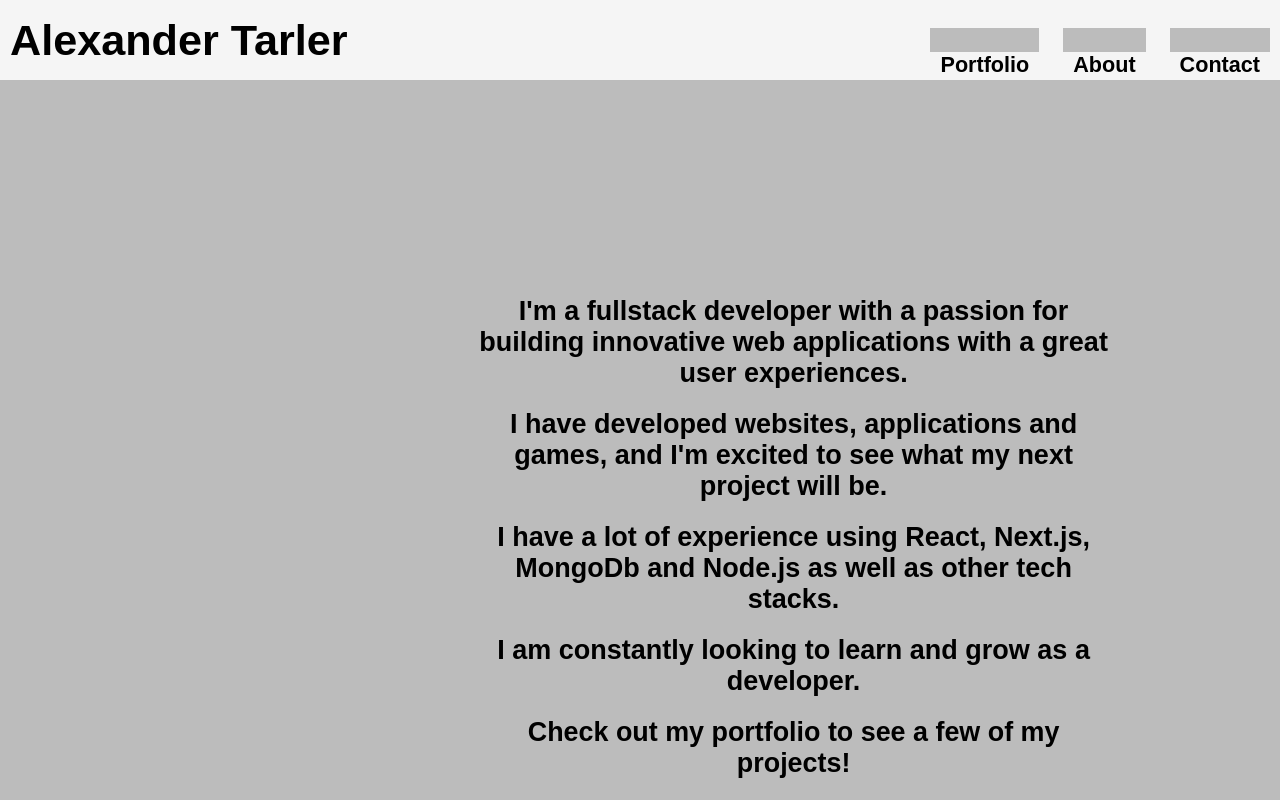
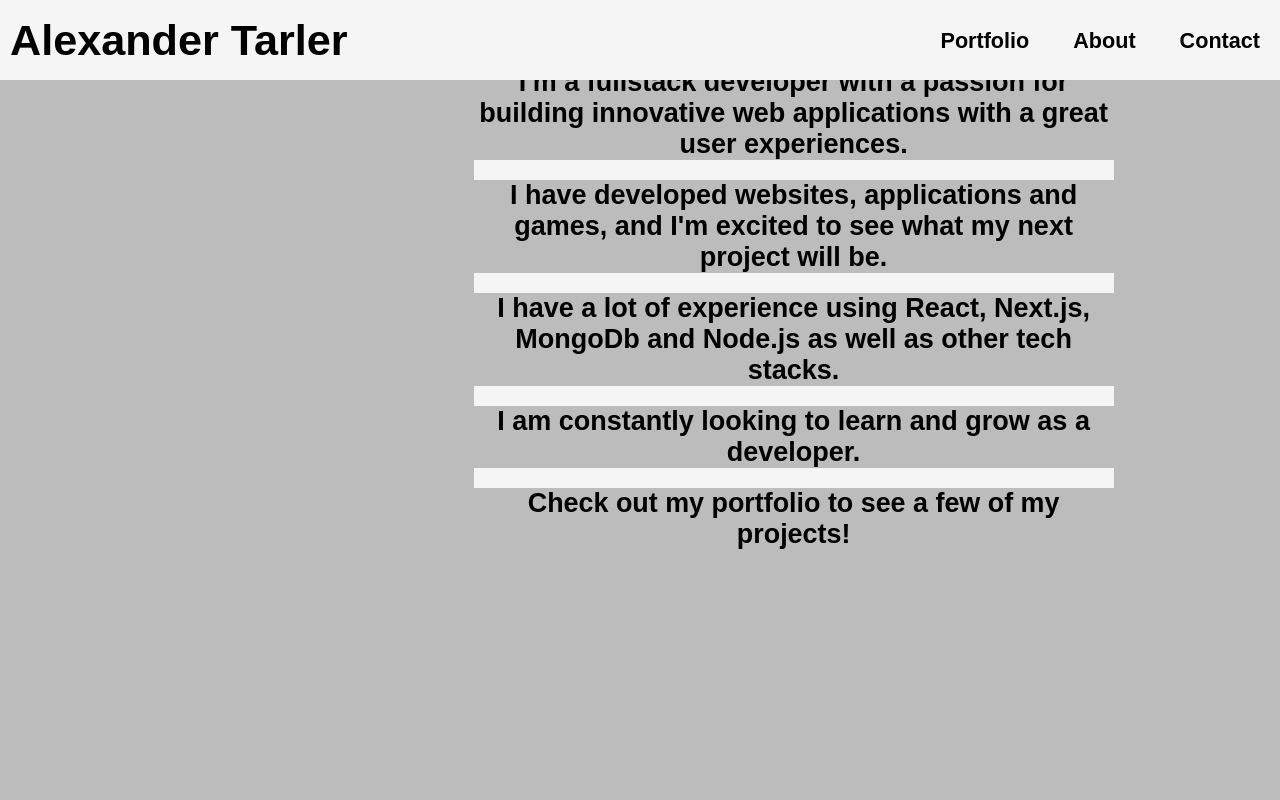
Before and after one commit to AlexanderTarler/Portfolio, a Next.js app: page /about in a window 1280 px wide. Shown: the top 800 px of the page. Built offline with nearby package versions, Linux system fonts and the light colour scheme.

Commit message:
Fixed scaling for the portfolio page in webview

```diff
--- a/app/globals.css
+++ b/app/globals.css
@@ -57,6 +57,8 @@ h6 {
     #title {
         margin-top: 20vh;
         font-size: 120%;
+        background-color: rgb(188, 188, 188);
+
     }
 
     h6 {
--- a/app/navbar.css
+++ b/app/navbar.css
@@ -5,19 +5,6 @@
     font-size: 150%;
     margin-left: 13vw;
     background-color: whitesmoke;
-}
-
-.project {
-    color: #e1ddea;
-}
-
-.project:hover {
-    color: #f1f1f1;
-    font-size: xx-large;
-}
-
-div {
-    height: 3vh;
 }
 
 a {
@@ -30,6 +17,8 @@ a {
 .nav-item {
     margin-inline: 10px;
     background-color: transparent;
+    height: 3vh;
+
 }
 
 header {
@@ -88,10 +77,19 @@ nav {
 @media screen and (min-width: 768px) {
 
     .logo {
+        position: relative;
         color: black;
         font-size: 150%;
         margin-left: 0vw;
         background-color: whitesmoke;
+    }
+
+    a {
+        position: relative;
+        text-decoration: none;
+        font-size: 180%;
+        background-color: transparent;
+        color: black;
     }
 
     nav {
@@ -100,6 +98,15 @@ nav {
 
     .nav__menu-bar {
         display: none;
+    }
+
+    .nav__item {
+        margin-inline: 10px;
+        background-color: whitesmoke;
+    }
+
+    div {
+        background-color: whitesmoke;
     }
 
     .nav__menu-list {
```
Also changed, not shown: app/contact/contact.css (+13 -1 lines), app/portfolio/portfolio.css (+13 -0 lines).
